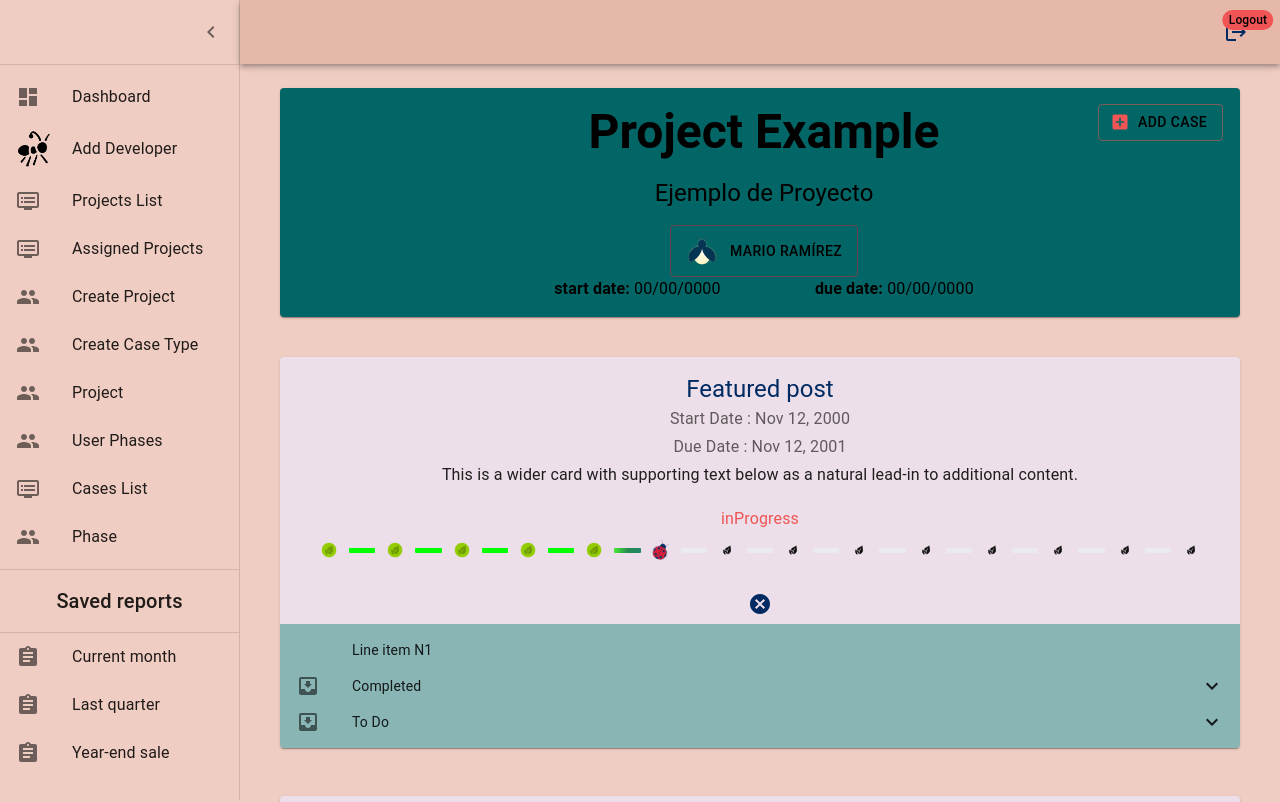
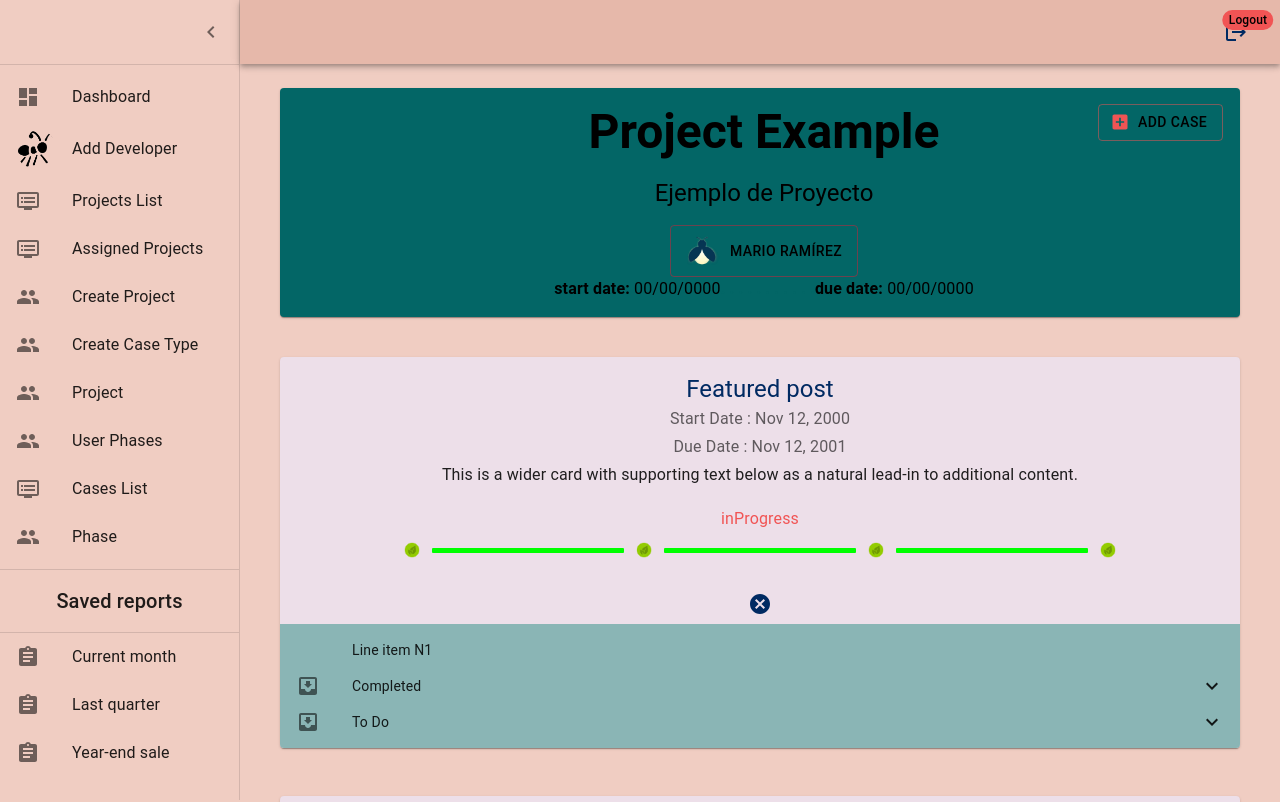
Before and after one commit to Marito-R-T/lady-bug-ui, a React (Create React App) app: page /project-view in a window 1280 px wide. Shown: the top 802 px of the page. Built offline with nearby package versions, Linux system fonts and the light colour scheme.

Commit message:
arreglos

```diff
--- a/src/admin/CreateProject.js
+++ b/src/admin/CreateProject.js
@@ -47,18 +47,29 @@ function CreateProject() {
     const [items, setItems] = useState([]);
 
     const fetchItems = async () => {
-        const auth = (Cookies.get('tokenType') + ' ' + Cookies.get('token'));
         const requestOptions = {
             method: 'GET',
-            headers: { 'Content-Type': 'application/json', 'Acces-Control-Allow-Origin': '*', 'Authorization': auth }
+            headers: { 'Content-Type': 'application/json', 'Acces-Control-Allow-Origin': '*' }
         };
-        const items = await fetch('https://ladybugger.herokuapp.com/admin/devs-list', requestOptions);
+        await fetch('https://ladybugger.herokuapp.com/admin/devs-list', requestOptions).then(res => res.json())
+        .then(response => {
+            console.log(response);
+            var list = [];
+            response.forEach(e => {
+                if(e[2] == null) {
+                    list = list.concat({ "id": e[0], "label": e[0] + ". " + e[1] + "" });
+                } else {
+                    list = list.concat({ "id": e[0], "label": e[0] + ". " + e[1] + " " + e[2] });
+                }
+            });
+            console.log(list);
+            setItems(list);
+        });
         /*var list = []
         items.data.memes.map(item => (
             list = list.concat({ "id": item.id, "label": item.name })
         ))*/
-        console.log(items)
-        setItems(items);
+        //console.log(items)
     }
 
     const handleSubmit = (event) => {
--- a/src/admin/project-view/CaseProgress2.js
+++ b/src/admin/project-view/CaseProgress2.js
@@ -82,17 +82,19 @@ ColorlibStepIcon.propTypes = {
 };
 
 const steps = ['Select campaign settings', 'Create an ad group', 'Create an ad',
- 'hola', 'hola', 'hola', 'hola', 'hola', 'hola', 'hola','hola', 'hola', 'hola','hola'];
+ 'hola'];
 
-export default function StepCase() {
+export default function StepCase(props) {
   return (
     <Stack sx={{ width: '100%' }} spacing={4}>
       <Stepper alternativeLabel activeStep={5} connector={<ColorlibConnector />}>
-        {steps.map((label) => (
-          <Step>
-            <StepLabel StepIconComponent={ColorlibStepIcon}></StepLabel>
-          </Step>
-        ))}
+        {steps.map((label, index) => {
+          const id = index + "" + props.i;
+          console.log(id);
+          return (<Step>
+            <StepLabel StepIconComponent={ColorlibStepIcon} key={index}></StepLabel>
+          </Step>);
+        })}
       </Stepper>
     </Stack>
   );
--- a/src/admin/project-view/CaseView.js
+++ b/src/admin/project-view/CaseView.js
@@ -85,7 +85,7 @@ function CaseView(props) {
   return (
     <Grid item xs={12} md={12} sx={{ py:5 }} >
     <Card sx={{ backgroundColor:'primary.clear', columnCount:1 }}>
-        <CardActionArea component="Link" href="/profile">
+        <CardActionArea>
             <CardContent>
                 <Typography component="h2" variant="h5" color="dark.main">
                 {post.nameType}
@@ -102,7 +102,7 @@ function CaseView(props) {
                 <Typography variant="subtitle1" color="primary">
                 {post.status}
                 </Typography>
-                <StepCase/>
+                <StepCase i={props.i}/>
             </CardContent>
         </CardActionArea>
             {(post.status !== "Canceled" && post.status !== "Finished") ?
--- a/src/admin/project-view/MainInfo.js
+++ b/src/admin/project-view/MainInfo.js
@@ -72,14 +72,12 @@ function MainInfo(props) {
                     {post.pmName}
                 </Typography>
             </Button>
-            <Typography variant="body1" sx={{ columns: 1, columnSpacing: 5 }}>
-                <Typography color="dark.black" variant="body1">
+            <Typography variant="body1" sx={{ columns: 1, columnSpacing: 5 }} color="dark.black">
                     <b>start date:</b>
                     {"  "+post.startDate}
                     <b style={{ color:'#036666' }}>. . . . . . . . . . .</b>
                     <b>due date:</b>
                     {"  "+post.dueDate}
-                </Typography>
             </Typography>
           </Box>
         </Grid>
--- a/src/admin/project-view/PhasesView.js
+++ b/src/admin/project-view/PhasesView.js
@@ -41,7 +41,7 @@ export default function PhasesView(props) {
         <List component="div" disablePadding>
           {props.completed.map((value) => {
             i++;
-            return(<Phase info={value} i={i}/>);
+            return(<Phase info={value} key={i}/>);
           })}
         </List>
       </Collapse>
@@ -57,7 +57,7 @@ export default function PhasesView(props) {
           {
           props.toDo.map((value) => {
             i++;
-            return(<Phase info={value} i={i}/>);
+            return(<Phase info={value} key={i}/>);
           })}
         </List>
       </Collapse>
--- a/src/admin/project-view/ViewProject.js
+++ b/src/admin/project-view/ViewProject.js
@@ -89,9 +89,9 @@ export default function Blog() {
               px={{ xs:3, sm:5 }}
               py={{ xs:3, sm:2 }}>
               <Grid container spacing={1}>
-                {Cases.map((post) => (
-                  <CaseView post={post} />
-                ))}
+                {Cases.map((post, index) => {
+                  return <CaseView post={post} key={index} i={index}/>
+                })}
               </Grid>
             </Box>
         </main>
--- a/src/theme/AppBar.js
+++ b/src/theme/AppBar.js
@@ -60,7 +60,7 @@ function Layout() {
             >
 
             </Typography>
-            <IconButton color="dark" component={Link} to="/login" LinkComponent={{replace: true}}>
+            <IconButton color="dark" component={Link} to="/login">
               <Typography color="dark.main">
                 <Badge badgeContent='Login' color="primary">
                   <LoginIcon />
```
